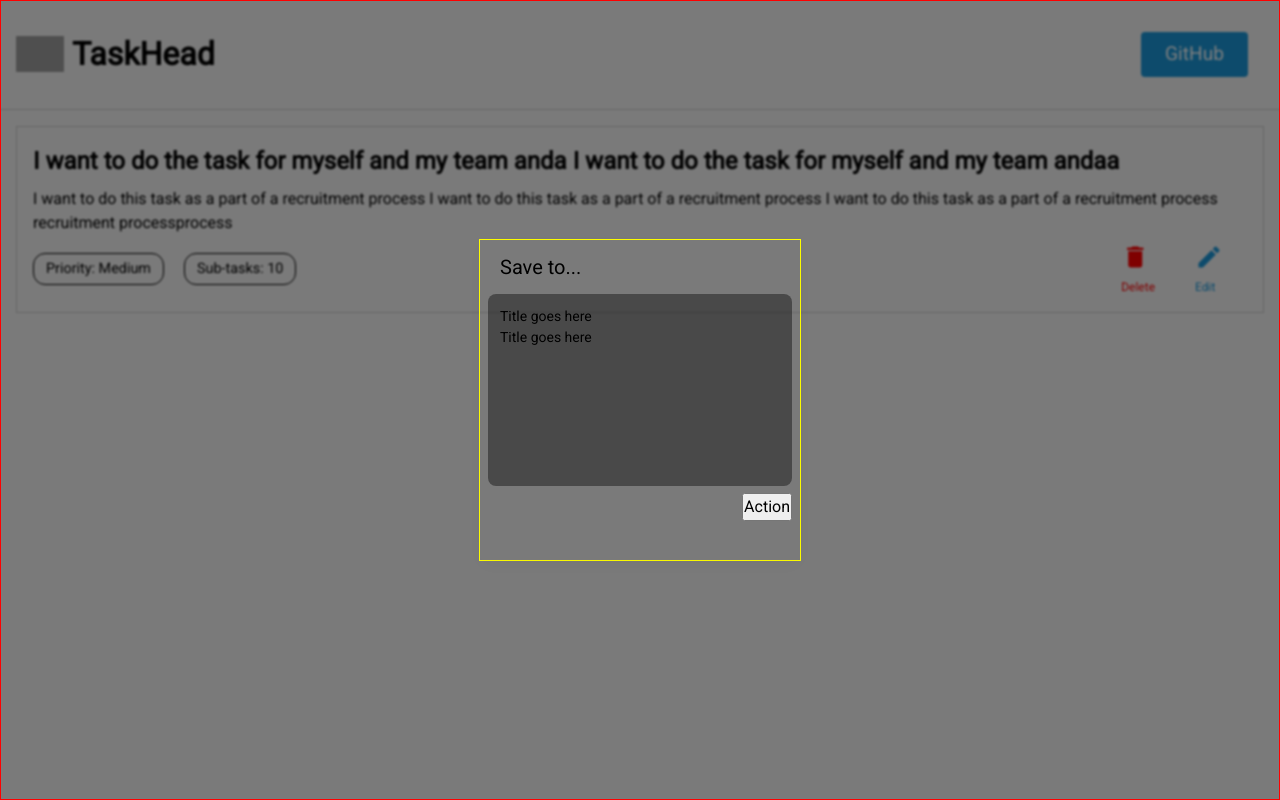
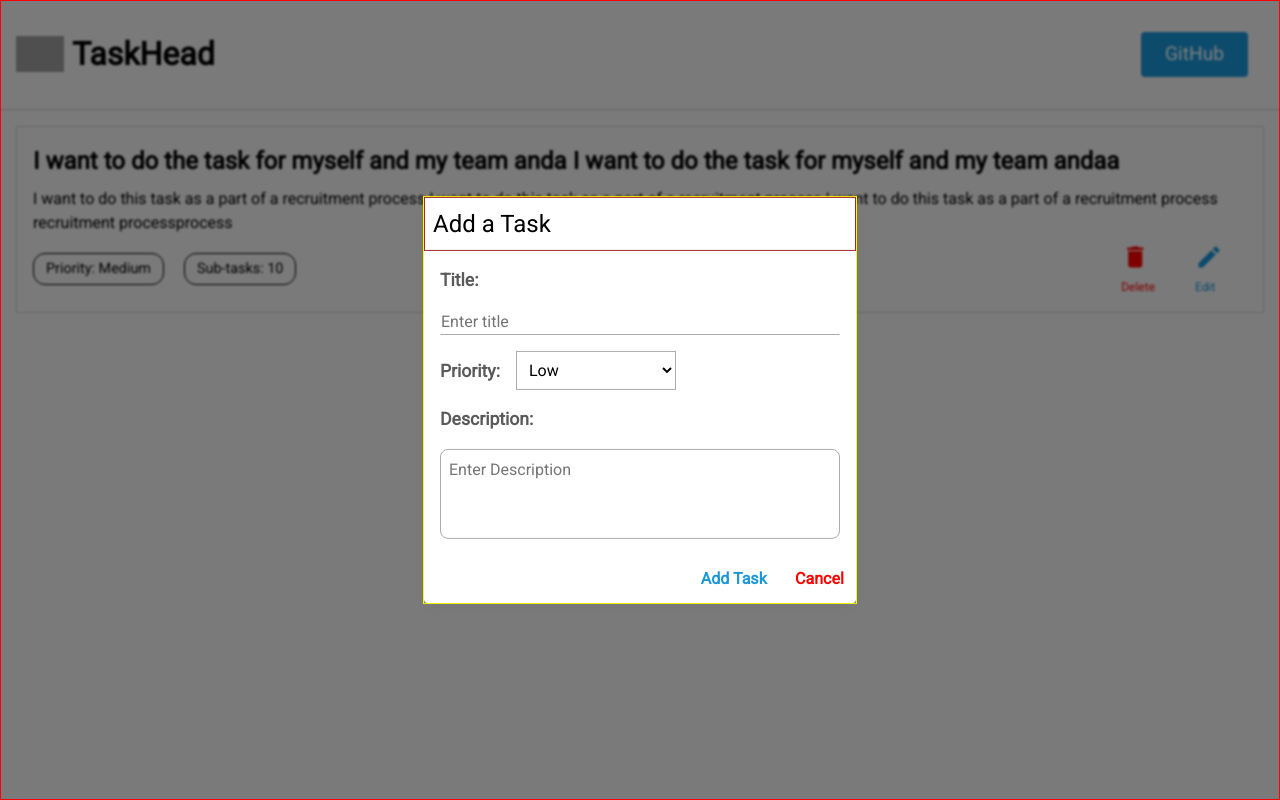
Before and after one commit to not-vibhu/taskhead, a React (Create React App) app: page / in a window 1280 px wide. Built offline with nearby package versions, Linux system fonts and the light colour scheme; grey boxes are pictures that could not be loaded.

Commit message:
style: styled modal

```diff
--- a/src/Components/Modal.jsx
+++ b/src/Components/Modal.jsx
@@ -1,22 +1,46 @@
 import "./Styles/Modal.css";
 
-const Modal = () => {
+export default function Modal() {
 
     return (
-        <>
         <div className="modal-bg">
+
             <div className="modal-centered">
 
                 <div className="modal">
 
                     <div className="modal-header">
-                            <p>Save to...</p>
+                        <p>Add a Task</p>
                     </div>
 
-                        <div className="playlist-container">
+                    <div className="task-input-container">
 
-                            <p>Title goes here</p>
-                            <p>Title goes here</p>
+                        <p className="task-input-title">Title:</p>
+
+                        <input type="text" placeholder="Enter title" />
+
+                    </div>
+
+                    <div className="priority-input-container">
+
+                        <p className="task-input-title">Priority:</p>
+
+                        <select>
+                            <option value="Low"> Low
+                            </option>
+                            <option value="Medium"> Medium
+                            </option>
+                            <option value="High"> High
+                            </option>
+                        </select>
+
+                    </div>
+
+                    <div className="task-input-container">
+
+                        <p className="task-input-title">Description:</p>
+
+                        <textarea className="task-desc" name="task-description" id="" cols="5" rows="3" placeholder="Enter Description"></textarea>
 
                     </div>
 
@@ -24,16 +48,16 @@ const Modal = () => {
 
                     <div className="modal-actions">
 
-                            <div className="actions-container">
+                        <button className="add-button">Add Task</button>
 
-                                <button>Action</button>
+                        <button className="cancel-button">Cancel</button>
+
                     </div>
+
                 </div>
+
             </div>
+
         </div>
-            </div>
-        </>
     );
 };
-
-export default Modal;
--- a/src/Components/Styles/Modal.css
+++ b/src/Components/Styles/Modal.css
@@ -22,100 +22,116 @@
 }
 
 .modal {
-    min-width: 20rem;
-    min-height: 20rem;
-    background-color: var(--primary-bg-color);
+    background-color: white;
     border-radius: 0.25rem;
     box-shadow: 0 5px 20px 0 rgba(0, 0, 0, 0.04);
 }
 
 .modal-header {
-    padding: 0.5rem 1.25rem;
+    padding: 0.5rem;
     font-weight: 500;
-    font-size: 1.25rem;
-    padding-top: 0.75rem;
+    font-size: 1.5rem;
+    border: 1px solid brown;
 }
 
-.playlist-container {
-    padding: 0.75rem;
-    font-size: 14px;
-    margin: 0.25rem 0.5rem;
-    height: 12rem;
-    background-color: rgba(0, 0, 0, 0.4);
+.task-input-container {
+    margin: 1rem;
+    display: flex;
+    flex-direction: column;
+    justify-content: center;
+    gap: 1rem;
+}
+
+.task-input-title {
+    font-size: 1.1rem;
+    font-weight: 600;
+    color: #5a5a5a;
+}
+
+.priority-input-container {
+    display: flex;
+    align-items: center;
+    gap: 1rem;
+    margin: 1rem;
+}
+
+
+.priority-input-container select {
+    background-color: white;
+    border: 1px solid #acacac;
+    padding: 0.5rem;
+    width: 10rem;
+}
+
+.priority-input-container select:hover {
+    cursor: pointer;
+}
+
+.priority-input-container select:focus {
+    outline: none;
+    border: 2px solid var(--primary-color);
+}
+
+.task-input-container input {
+    width: 25rem;
+    background-color: transparent;
+    border: 1px solid transparent;
+    border-bottom: 1px solid #acacac;
+}
+
+.task-input-container input:focus {
+    outline: none;
+    border-bottom: 2px solid var(--primary-color);
+}
+
+.task-input-container textarea {
+    resize: none;
+    background-color: transparent;
+    border: 1px solid #acacac;
+    padding: 0.5rem;
     border-radius: 0.5rem;
 }
 
-.playlist-item-div {
-    display: flex;
-    align-items: center;
-    background-color: orange;
-    border-radius: 0.25rem;
-    padding: 0.5rem;
-    gap: 1rem;
-
-}
-
-.playlist-item-div:hover {
-    cursor: pointer;
-}
-
-.playlist-check {
-    color: var(--submit-btn-color);
-}
-
-.playlist-uncheck {
-    color: var(--white);
-}
-
-.playlist-check:hover {
-    cursor: pointer;
-}
-
-.playlist-input {
-    margin: 0.25rem 0.5rem;
-    padding: 0.25rem;
-    margin-bottom: 0rem;
-}
-
-.playlist-input input {
-    width: 100%;
-    padding: 0.5rem 0.5rem;
-    padding-bottom: 0.25rem;
-    border-radius: 0.25rem;
-    caret-color: var(--submit-btn-color);
-    background-color: rgba(0, 0, 0, 0.4);
-    color: var(--white);
-    border-color: transparent;
-    border-radius: 8px;
-}
-
-.modal-error-message {
-    margin-left: 1rem;
-}
-
-.playlist-input input:focus {
+.task-input-container textarea:focus {
     outline: none;
-    border: 2px solid var(--submit-btn-color);
+    border: 2px solid var(--primary-color);
 }
 
 .modal-actions {
-    /* border: 1px solid blue; */
     width: 100%;
-    padding: 0.2rem 0.5rem;
+    padding: 0.5rem;
     border-radius: 0.25rem;
-}
-
-.actions-container {
     display: flex;
     justify-content: flex-end;
     align-items: center;
     gap: 1.25rem;
 }
 
-.close-modal-txt {
-    color: var(--red-500);
+.modal-actions button {
+    border: 1px solid transparent;
+    padding: 0.2rem;
+    font-weight: 600;
+    background-color: transparent;
 }
 
-.close-modal-txt:hover {
-    color: var(--red-600);
+.modal-actions button:hover {
+    border: 1px solid transparent;
+    cursor: pointer;
 }
+
+.add-button {
+    color: var(--primary-color);
+}
+
+
+.add-button:hover {
+    color: var(--primary-hover-color);
+}
+
+.cancel-button {
+    color: red;
+}
+
+.cancel-button:hover {
+    color: #dc2626;
+}
```
Lines whose indentation alone changed are shown as unchanged.
